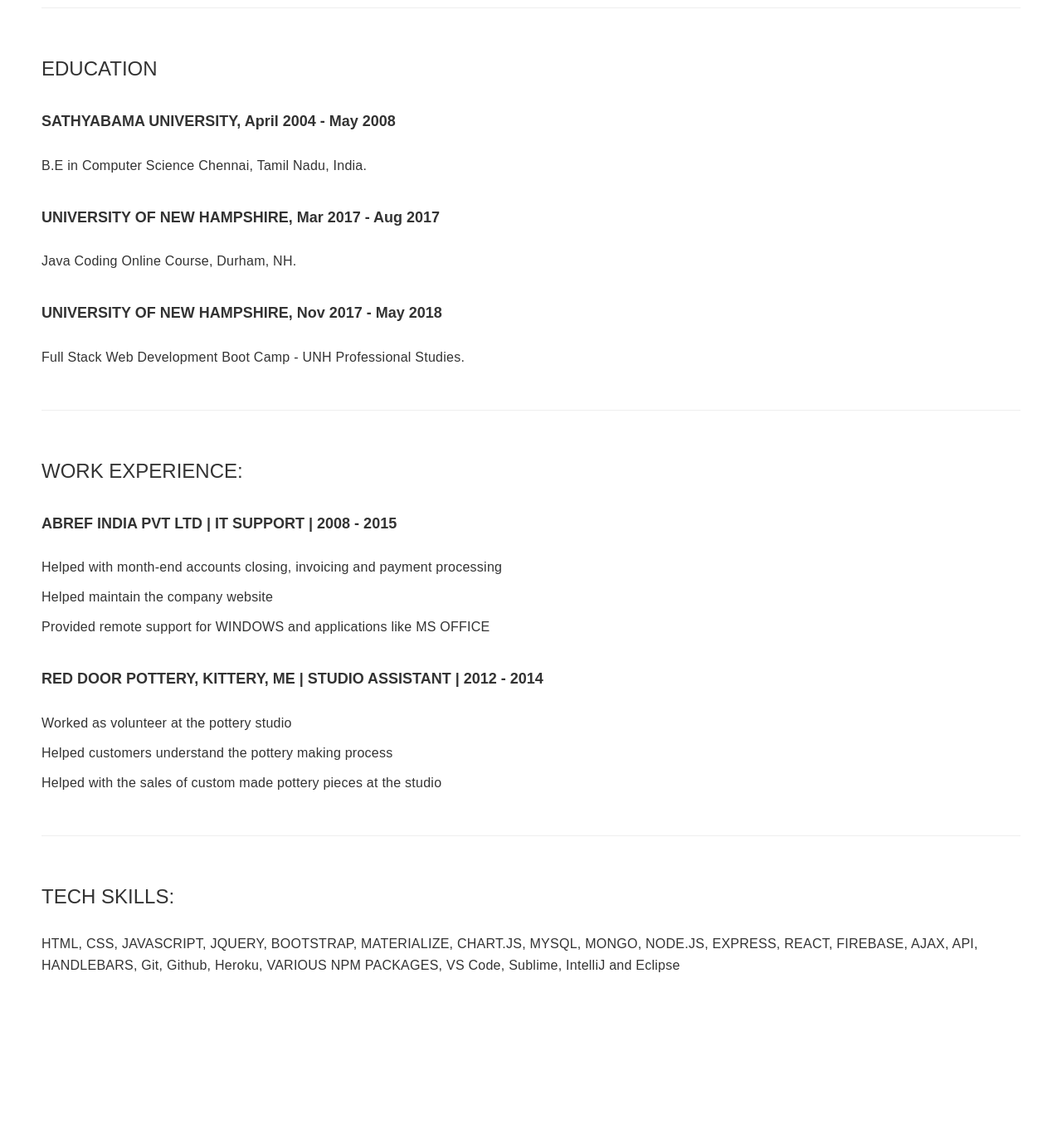
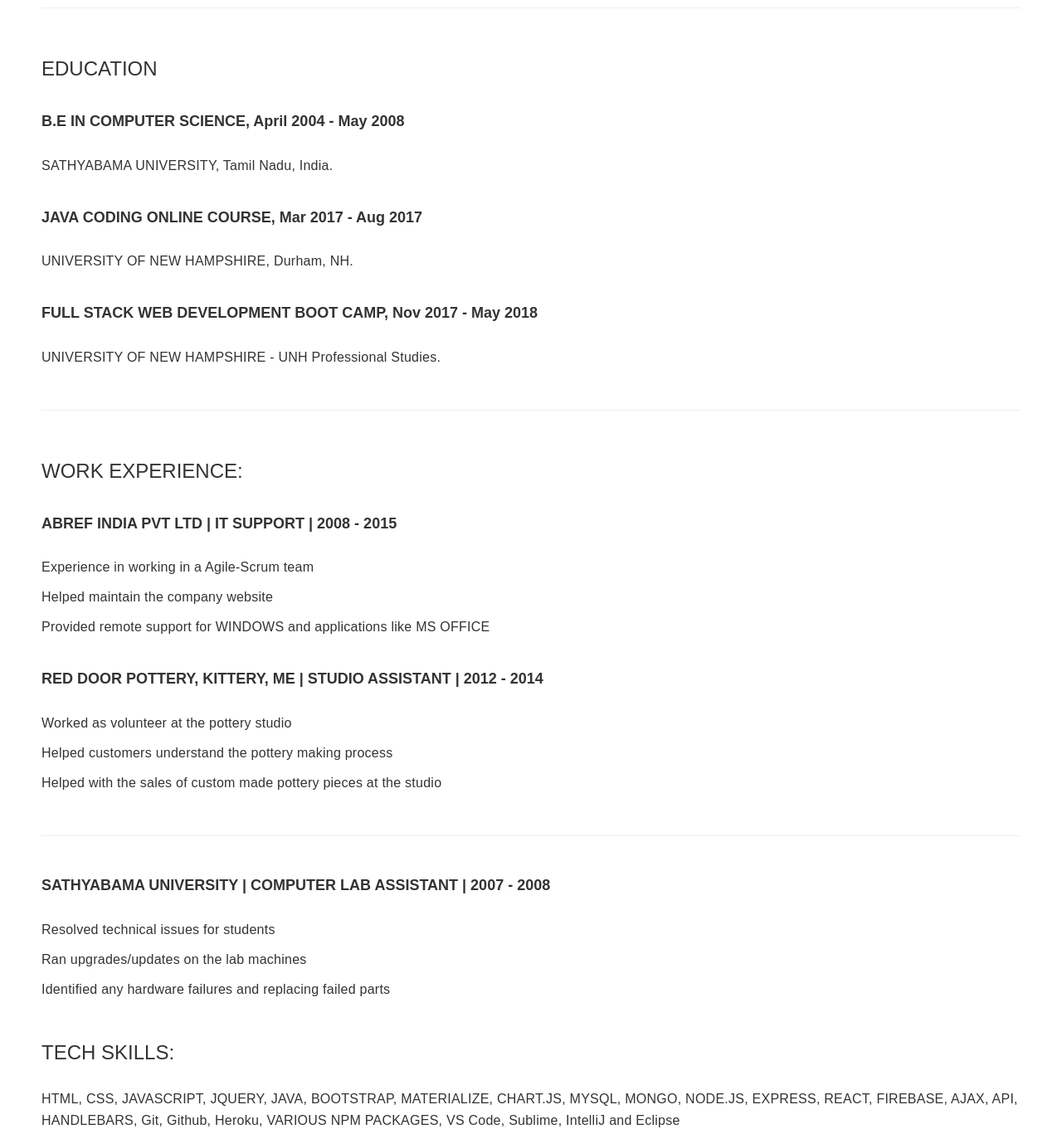
Before and after one commit to anithasunil2008/Portfolio, a plain HTML site: page resume.html in a window 1280 px wide. Shown: the part 200-1567 px from the top of the page at 83% size. Before the commit the page ends 1427 px from the top, so only its background shows below. Drawn offline with Linux system fonts and the light colour scheme; files whose address does not match are found by name.

Commit message:
updated resume file

```diff
--- a/resume.html
+++ b/resume.html
@@ -54,19 +54,19 @@
         <h3>EDUCATION</h3>
         <br>
 
-        <h4> <strong> SATHYABAMA UNIVERSITY, April 2004 - May 2008 </strong></h4>
+        <h4> <strong>B.E IN COMPUTER SCIENCE, April 2004 - May 2008 </strong></h4>
         <br>
-        <P> B.E in Computer Science Chennai, Tamil Nadu, India.
+        <P> SATHYABAMA UNIVERSITY, Tamil Nadu, India.
         </p>
         <br>
-        <h4> <strong>UNIVERSITY OF NEW HAMPSHIRE, Mar 2017 - Aug 2017 </strong></h4>
+        <h4> <strong>JAVA CODING ONLINE COURSE, Mar 2017 - Aug 2017 </strong></h4>
         <br>
-        <p>Java Coding Online Course, Durham, NH.
+        <p>UNIVERSITY OF NEW HAMPSHIRE, Durham, NH.
         </p>
         <br>
-        <h4> <strong> UNIVERSITY OF NEW HAMPSHIRE, Nov 2017 - May 2018 </strong></h4>
+        <h4> <strong>FULL STACK WEB DEVELOPMENT BOOT CAMP, Nov 2017 - May 2018 </strong></h4>
         <br>
-        <p>Full Stack Web Development Boot Camp - UNH Professional Studies.
+        <p> UNIVERSITY OF NEW HAMPSHIRE - UNH Professional Studies.
         </p>
         <br>
         <hr>
@@ -75,7 +75,7 @@
         <br>
         <h4><strong>ABREF INDIA PVT LTD | IT SUPPORT | 2008 - 2015</strong></h4>
         <br>
-        <p>Helped with month-end accounts closing, invoicing and payment processing</p>
+        <p>Experience in working in a Agile-Scrum team</p>
         <p>Helped maintain the company website</p>
         <p>Provided remote support for WINDOWS and applications like MS OFFICE</p>
         <br>
@@ -87,11 +87,17 @@
         <br>
         <hr>
         <br>
+        <h4><strong>SATHYABAMA UNIVERSITY | COMPUTER LAB ASSISTANT | 2007 - 2008</strong></h4>
+        <br>
+        <p>Resolved technical issues for students </p>
+        <p>Ran upgrades/updates on the lab machines</p>
+        <p>Identified any hardware failures and replacing failed parts</p>
+        <br>
         <h3>
             TECH SKILLS:
         </h3>
         <br>
-        <p>HTML, CSS, JAVASCRIPT, JQUERY, BOOTSTRAP, MATERIALIZE, CHART.JS, MYSQL, MONGO, NODE.JS, EXPRESS, REACT, FIREBASE, AJAX, API, HANDLEBARS, Git, Github, Heroku, VARIOUS NPM PACKAGES, VS Code, Sublime, IntelliJ and Eclipse</p>
+        <p>HTML, CSS, JAVASCRIPT, JQUERY, JAVA, BOOTSTRAP, MATERIALIZE, CHART.JS, MYSQL, MONGO, NODE.JS, EXPRESS, REACT, FIREBASE, AJAX, API, HANDLEBARS, Git, Github, Heroku, VARIOUS NPM PACKAGES, VS Code, Sublime, IntelliJ and Eclipse</p>
         <br>
         <br>
     </div>
```
